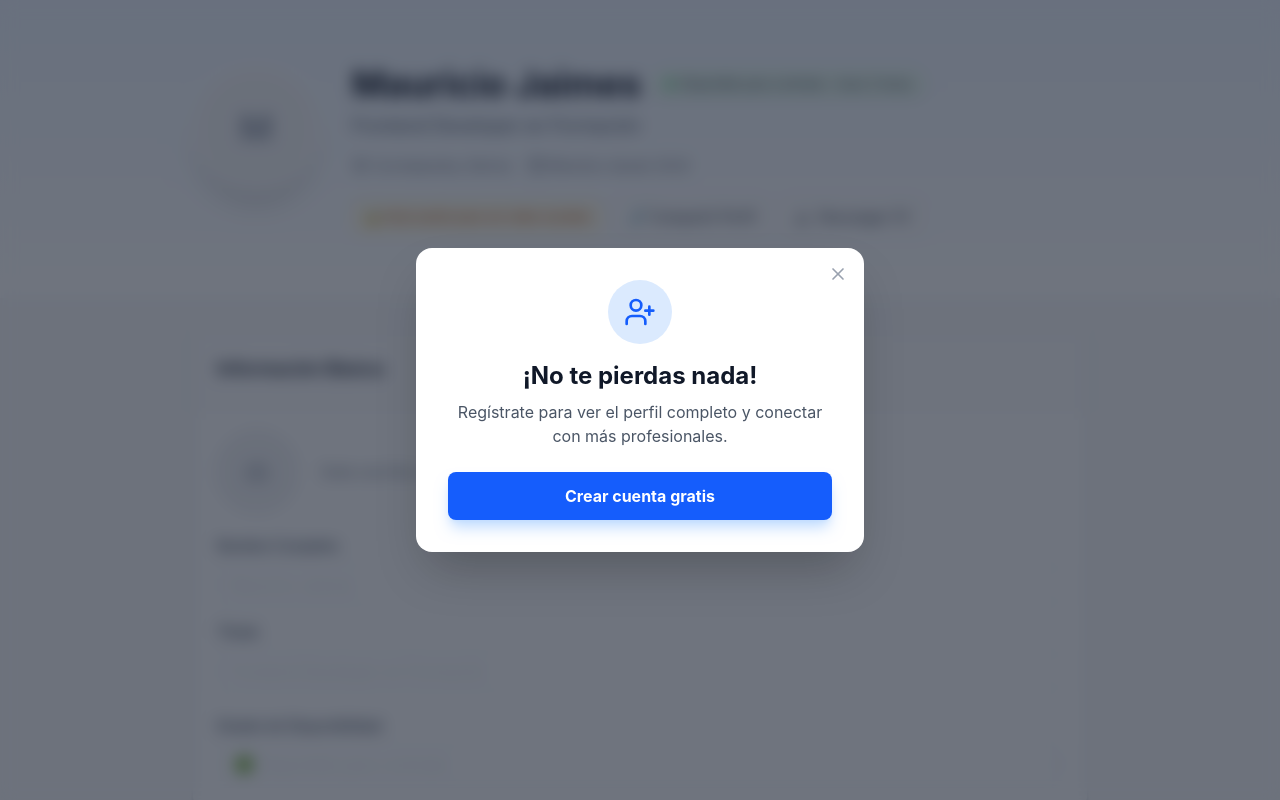
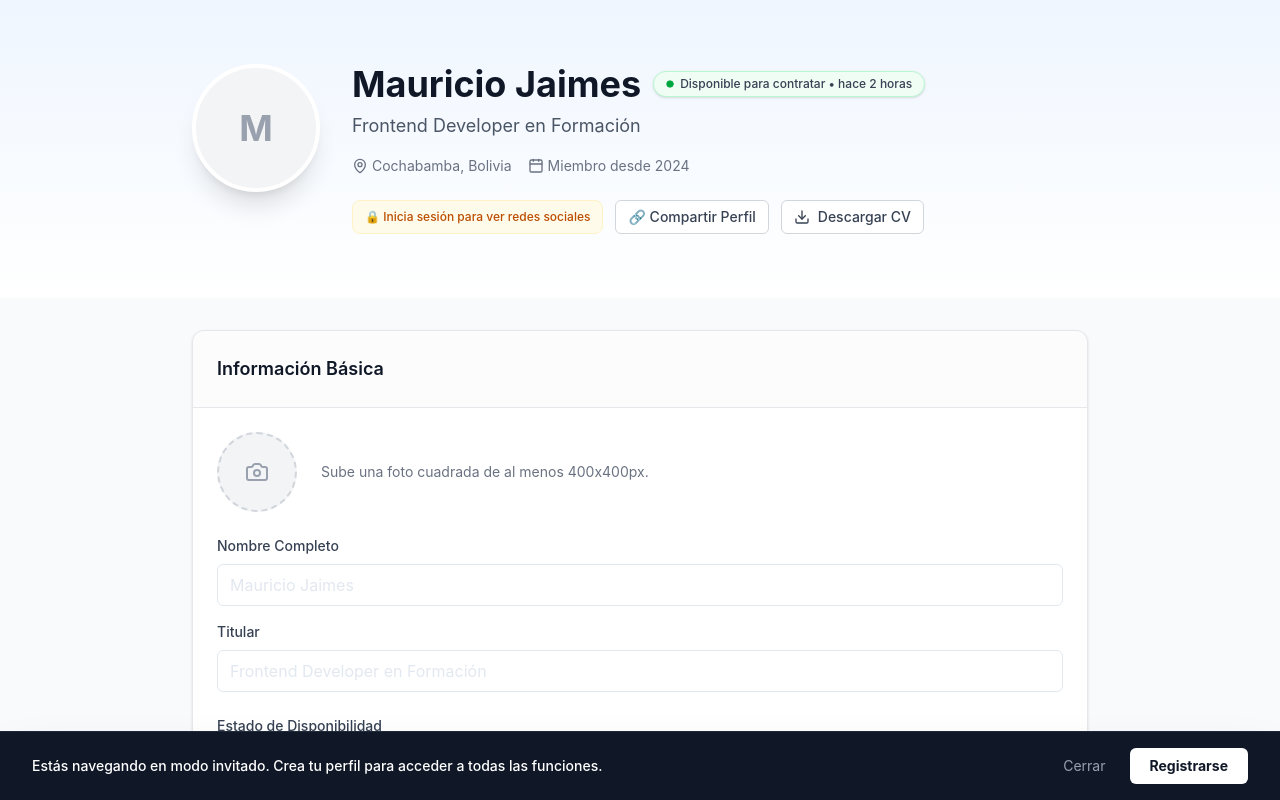
Before and after one commit to dpardo23/bytebusters-frontend, a React (Vite) app: page / in a window 1280 px wide. Shown: the top 800 px of the page. Built offline with nearby package versions, Linux system fonts and the light colour scheme.

Commit message:
feat(guest): crear banner sticky inferior para incentivar conversion

```diff
--- a/src/App.tsx
+++ b/src/App.tsx
@@ -7,7 +7,7 @@ import { GuestConversion } from './components/portfolio/guest-conversion'
 function App() {
   const haceDosHoras = new Date(Date.now() - 2 * 60 * 60 * 1000).toISOString();
 
-  const isGuestMode = true;
+  const isGuestMode = true; // Cambia a false para mostrar el portafolio completo
 
   const mockUser: UserData = {
     name: "Mauricio Jaimes",
--- a/src/components/portfolio/guest-conversion.tsx
+++ b/src/components/portfolio/guest-conversion.tsx
@@ -7,17 +7,21 @@ interface GuestConversionProps {
 
 export function GuestConversion({ isGuest }: GuestConversionProps) {
   const [showModal, setShowModal] = useState<boolean>(false);
+  const [showBanner, setShowBanner] = useState<boolean>(true);
 
   useEffect(() => {
     if (isGuest) {
-      const timer = setTimeout(() => setShowModal(true), 3000);
+      const timer = setTimeout(() => setShowModal(true), 30000);
       return () => clearTimeout(timer);
     }
   }, [isGuest]);
 
-  if (!isGuest || !showModal) return null;
+  if (!isGuest) return null;
 
   return (
+    <>
+      {/* Modal automático */}
+      {showModal && (
         <div className="fixed inset-0 bg-gray-900/60 backdrop-blur-sm flex items-center justify-center z-50 p-4">
           <div className="bg-white rounded-2xl shadow-2xl p-8 max-w-md w-full text-center relative">
             <button
@@ -36,5 +40,25 @@ export function GuestConversion({ isGuest }: GuestConversionProps) {
             </button>
           </div>
         </div>
+      )}
+
+      {/* Banner sticky inferior */}
+      {showBanner && (
+        <div className="fixed bottom-0 left-0 right-0 bg-gray-900 text-white p-4 shadow-2xl z-40 flex flex-col md:flex-row items-center justify-between gap-4 px-8 border-t border-gray-800">
+          <p className="text-sm font-medium">Estás navegando en modo invitado. Crea tu perfil para acceder a todas las funciones.</p>
+          <div className="flex gap-3">
+            <button
+              onClick={() => setShowBanner(false)}
+              className="text-gray-400 hover:text-white px-3 py-2 text-sm"
+            >
+              Cerrar
+            </button>
+            <button className="bg-white text-gray-900 px-5 py-2 rounded-md text-sm font-bold hover:bg-gray-100">
+              Registrarse
+            </button>
+          </div>
+        </div>
+      )}
+    </>
   );
 }
```
Lines whose indentation alone changed are shown as unchanged.
